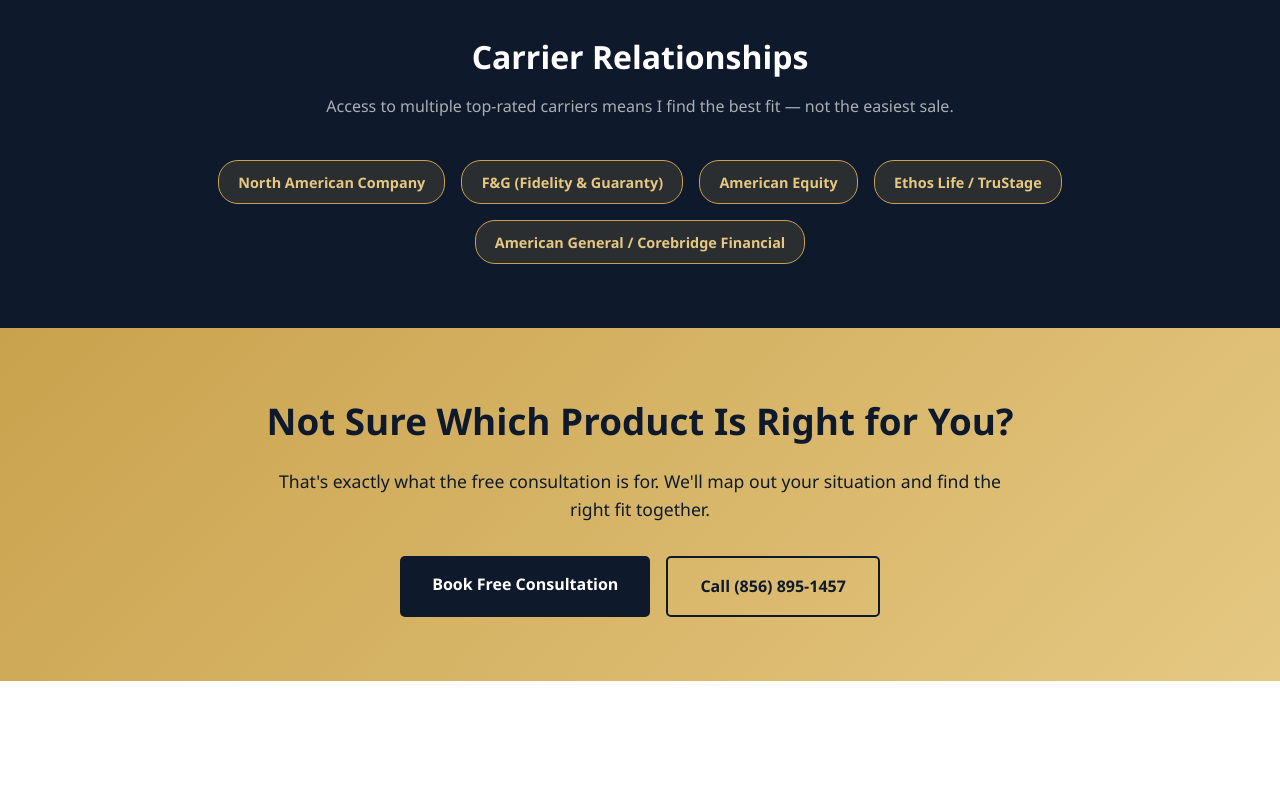
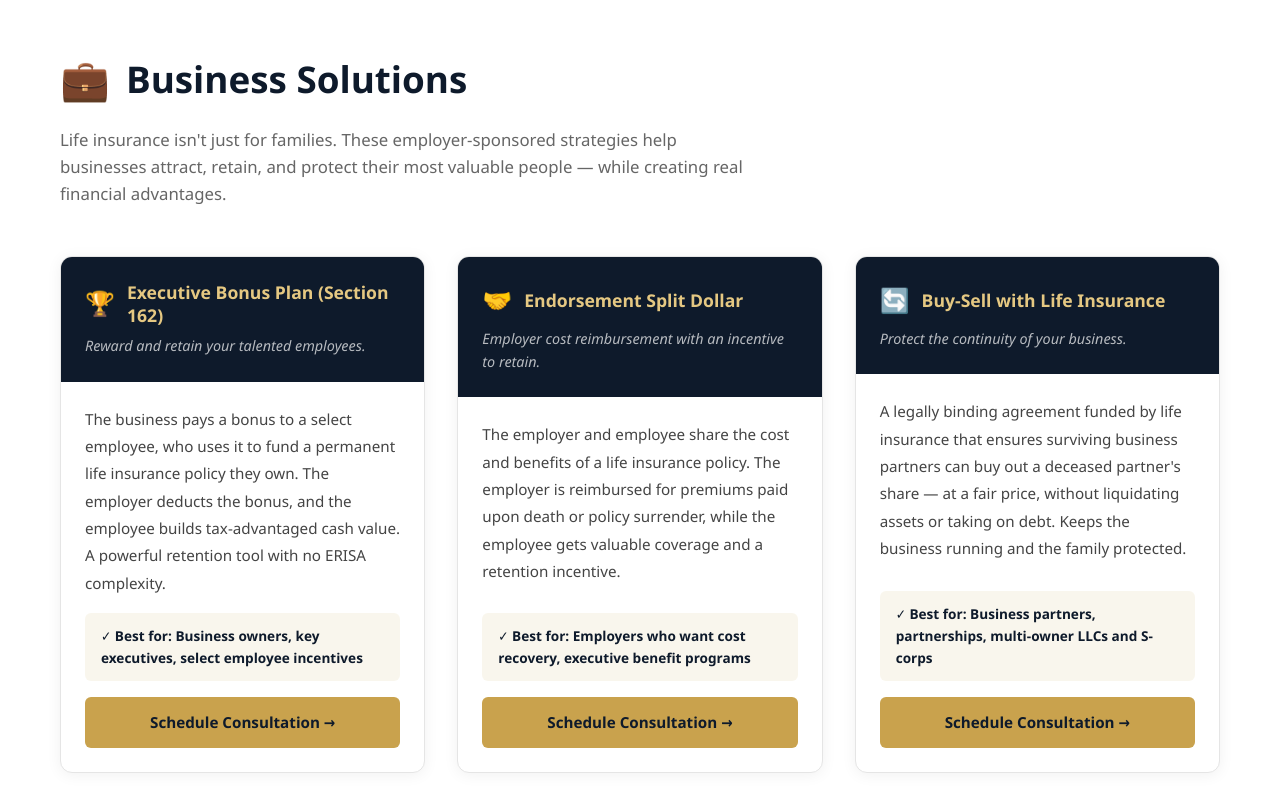
Before and after one commit to latimorelifelegacy25/latimore-hub, a Next.js app: page /products in a window 1280 px wide. Shown: the part 3140-3940 px from the top of the page. Before the commit the page ends 3821 px from the top, so only its background shows below. Built offline with nearby package versions, Linux system fonts and the light colour scheme.

Commit message:
feat: add Business Solutions section to Products page (Executive Bonus, Split Dollar, Buy-Sell)

```diff
--- a/app/products/page.tsx
+++ b/app/products/page.tsx
@@ -217,6 +217,67 @@
       </section>
       <style>{`@media(max-width:768px){.biz-grid{grid-template-columns:1fr !important;}}`}</style>
 
+      {/* Business Solutions */}
+      <section style={{ padding: '5rem 0', background: '#fff' }}>
+        <div style={{ maxWidth: 1200, margin: '0 auto', padding: '0 20px' }}>
+          <div style={{ display: 'flex', alignItems: 'center', gap: '1rem', marginBottom: '1rem' }}>
+            <span style={{ fontSize: '2.5rem' }}>💼</span>
+            <h2 style={{ fontSize: 'clamp(1.8rem, 4vw, 2.3rem)', color: '#0E1A2B', margin: 0 }}>Business Solutions</h2>
+          </div>
+          <p style={{ color: '#666', fontSize: '1.05rem', marginBottom: '3rem', maxWidth: 700 }}>
+            Life insurance isn't just for families. These employer-sponsored strategies help businesses attract, retain, and protect their most valuable people — while creating real financial advantages.
+          </p>
+          <div style={{ display: 'grid', gridTemplateColumns: 'repeat(auto-fit, minmax(300px, 1fr))', gap: '2rem' }}>
+            {[
+              {
+                title: 'Executive Bonus Plan (Section 162)',
+                tagline: 'Reward and retain your talented employees.',
+                description: 'The business pays a bonus to a select employee, who uses it to fund a permanent life insurance policy they own. The employer deducts the bonus, and the employee builds tax-advantaged cash value. A powerful retention tool with no ERISA complexity.',
+                bestFor: 'Business owners, key executives, select employee incentives',
+                icon: '🏆',
+              },
+              {
+                title: 'Endorsement Split Dollar',
+                tagline: 'Employer cost reimbursement with an incentive to retain.',
+                description: 'The employer and employee share the cost and benefits of a life insurance policy. The employer is reimbursed for premiums paid upon death or policy surrender, while the employee gets valuable coverage and a retention incentive.',
+                bestFor: 'Employers who want cost recovery, executive benefit programs',
+                icon: '🤝',
+              },
+              {
+                title: 'Buy-Sell with Life Insurance',
+                tagline: 'Protect the continuity of your business.',
+                description: 'A legally binding agreement funded by life insurance that ensures surviving business partners can buy out a deceased partner\'s share — at a fair price, without liquidating assets or taking on debt. Keeps the business running and the family protected.',
+                bestFor: 'Business partners, partnerships, multi-owner LLCs and S-corps',
+                icon: '🔄',
+              },
+            ].map((s) => (
+              <div key={s.title} style={{ background: '#fff', border: '1px solid #e5e5e5', borderRadius: 12, overflow: 'hidden', boxShadow: '0 2px 15px rgba(0,0,0,0.06)', display: 'flex', flexDirection: 'column' }}>
+                <div style={{ background: '#0E1A2B', padding: '1.5rem' }}>
+                  <div style={{ display: 'flex', alignItems: 'center', gap: '0.75rem', marginBottom: '0.5rem' }}>
+                    <span style={{ fontSize: '1.5rem' }}>{s.icon}</span>
+                    <h3 style={{ color: '#E5C882', fontSize: '1.1rem', margin: 0, lineHeight: 1.3 }}>{s.title}</h3>
+                  </div>
+                  <p style={{ color: 'rgba(255,255,255,0.7)', fontSize: '0.9rem', margin: 0, fontStyle: 'italic' }}>{s.tagline}</p>
+                </div>
+                <div style={{ padding: '1.5rem', flex: 1, display: 'flex', flexDirection: 'column' }}>
+                  <p style={{ color: '#444', lineHeight: 1.8, fontSize: '0.95rem', flex: 1 }}>{s.description}</p>
+                  <div style={{ background: 'rgba(197,162,77,0.1)', borderRadius: 6, padding: '0.75rem 1rem', margin: '1rem 0' }}>
+                    <p style={{ color: '#0E1A2B', fontSize: '0.85rem', fontWeight: 600, margin: 0 }}>✓ Best for: {s.bestFor}</p>
+                  </div>
+                  <a href="https://latimorelifelegacy.fillout.com/latimorelifelegacy" target="_blank" rel="noopener noreferrer"
+                    style={{ display: 'block', background: '#C9A24D', color: '#0E1A2B', textAlign: 'center', padding: '0.85rem', borderRadius: 6, fontWeight: 700, textDecoration: 'none', fontSize: '0.95rem' }}>
+                    Schedule Consultation →
+                  </a>
+                </div>
+              </div>
+            ))}
+          </div>
+          <p style={{ marginTop: '2rem', color: '#888', fontSize: '0.85rem', textAlign: 'center' }}>
+            Business solutions issued by North American Company for Life and Health Insurance®. Nothing in this section constitutes tax or legal advice — consult a qualified advisor.
+          </p>
+        </div>
+      </section>
+
       {/* Carriers */}
       <section style={{ background: '#0E1A2B', padding: '4rem 0', textAlign: 'center' }}>
         <div style={{ maxWidth: 1000, margin: '0 auto', padding: '0 20px' }}>
```
